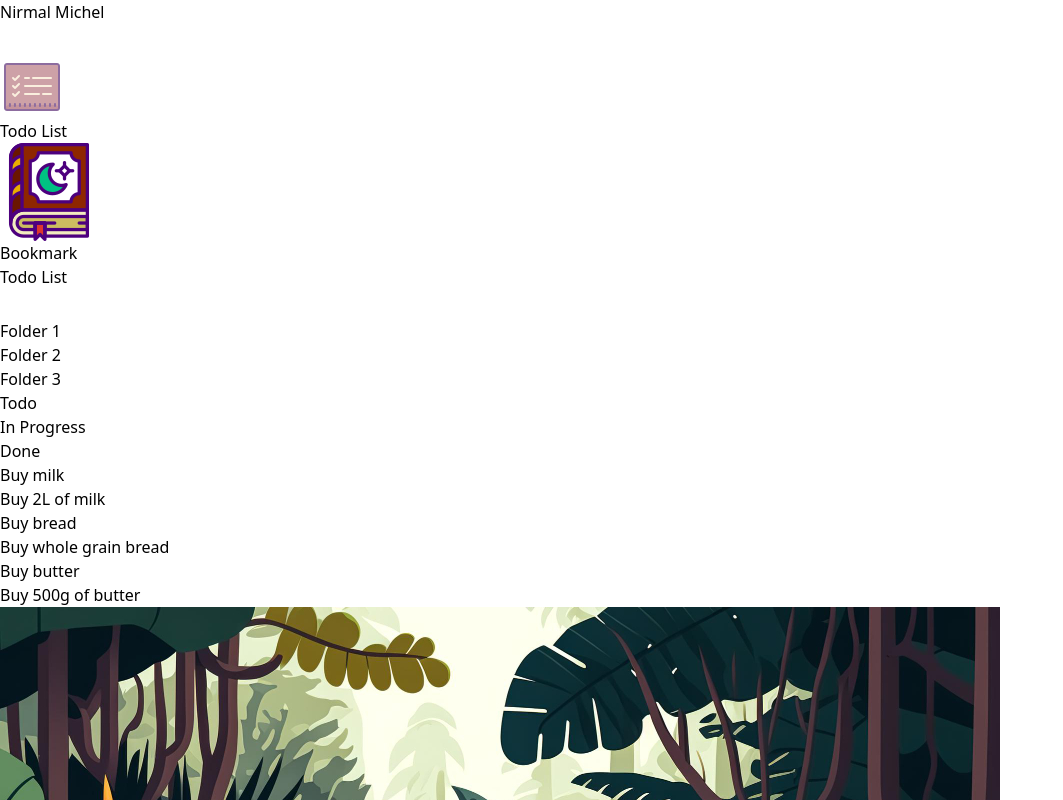
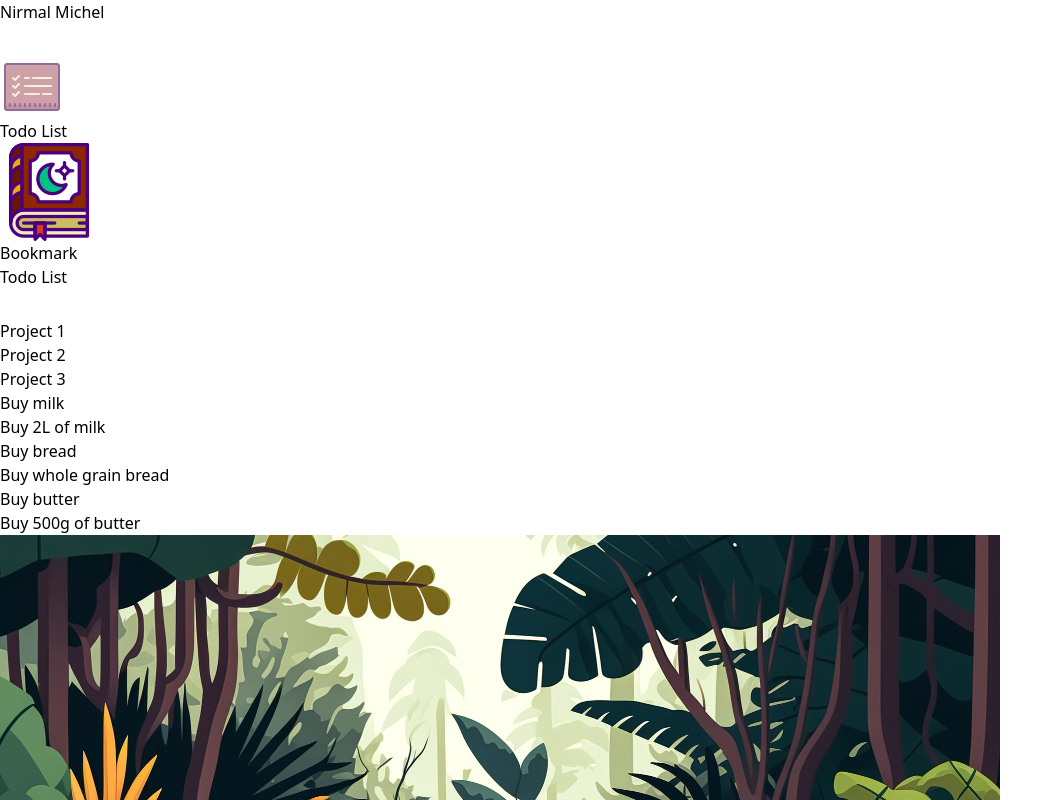
Before and after one commit to PebbleHearts/personal-browser-homepage, a React (Vite) app: page / in a window 1280 px wide. Both pictures are taken after a click on the element 640 px from the left and 87 px from the top of the page. Shown: the top 800 px of the page, without its empty margins (0-1063 px from the left). Built offline with nearby package versions, Linux system fonts and the light colour scheme.

Commit message:
fix: style the sidebar for todo app

```diff
--- a/src/applications/tod-list/components/sidebar/Sidebar.tsx
+++ b/src/applications/tod-list/components/sidebar/Sidebar.tsx
@@ -1,15 +1,25 @@
+type ListItemProps = {
+  name: string;
+};
+const ListItem = ({ name }: ListItemProps) => {
+  return (
+    <li className="bg-gray-50/5 p-2 px-4 rounded-lg cursor-pointer">{name}</li>
+  );
+};
+
+const ProjectsList = [
+  { id: 1, name: 'Project 1' },
+  { id: 2, name: 'Project 2' },
+  { id: 3, name: 'Project 3' }
+];
+
 const Sidebar = () => {
   return (
-    <div className="flex flex-row gap-5">
-      <ul>
-        <li>Folder 1</li>
-        <li>Folder 2</li>
-        <li>Folder 3</li>
-      </ul>
-      <ul>
-        <li>Todo</li>
-        <li>In Progress</li>
-        <li>Done</li>
+    <div className="flex flex-row gap-5 min-w-52 bg-black/20 p-5 rounded-lg">
+      <ul className="w-full flex flex-col items-stretch gap-2">
+        {ProjectsList.map((project) => {
+          return <ListItem key={project.id} name={project.name} />;
+        })}
       </ul>
     </div>
   );
```
